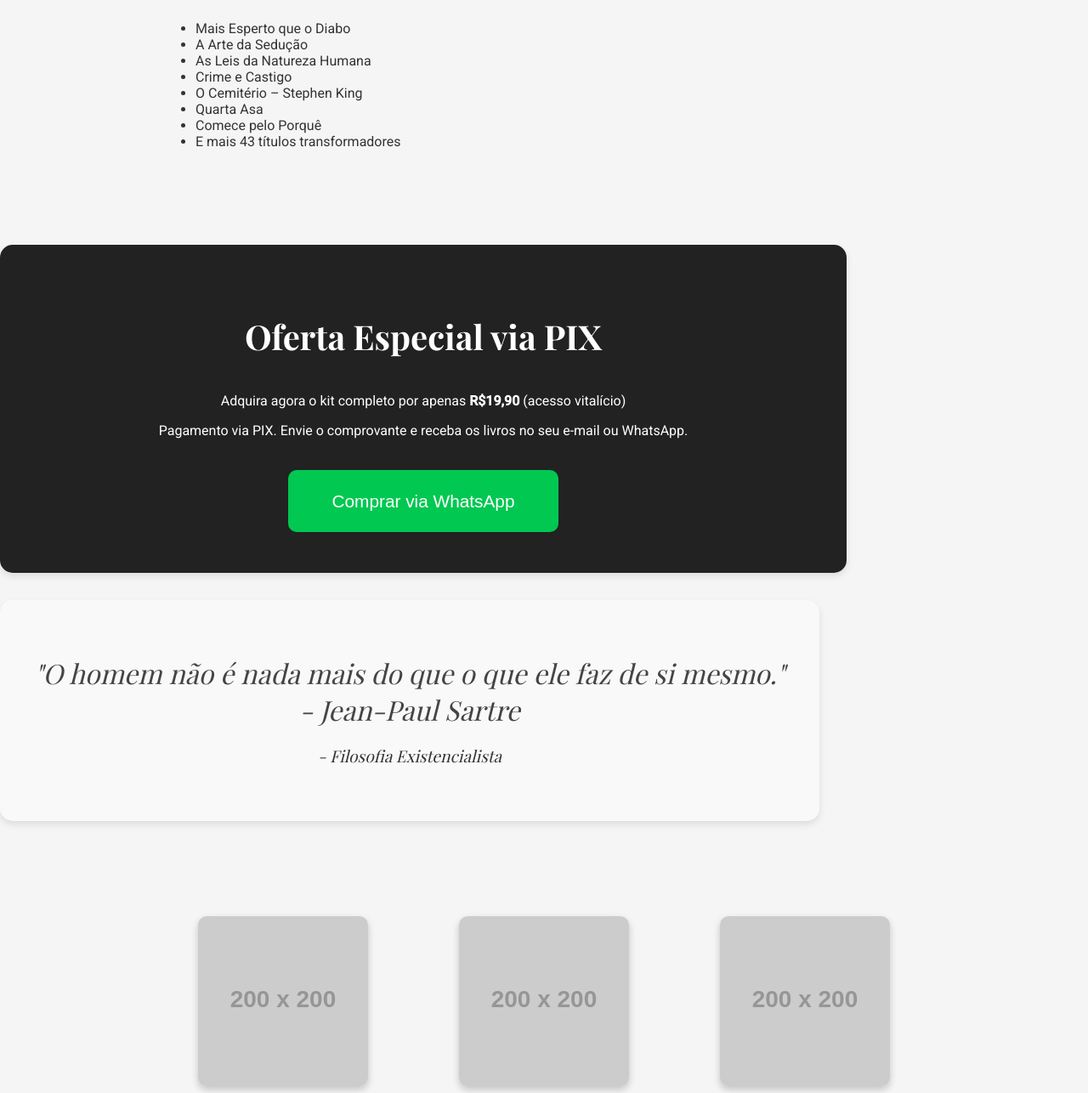
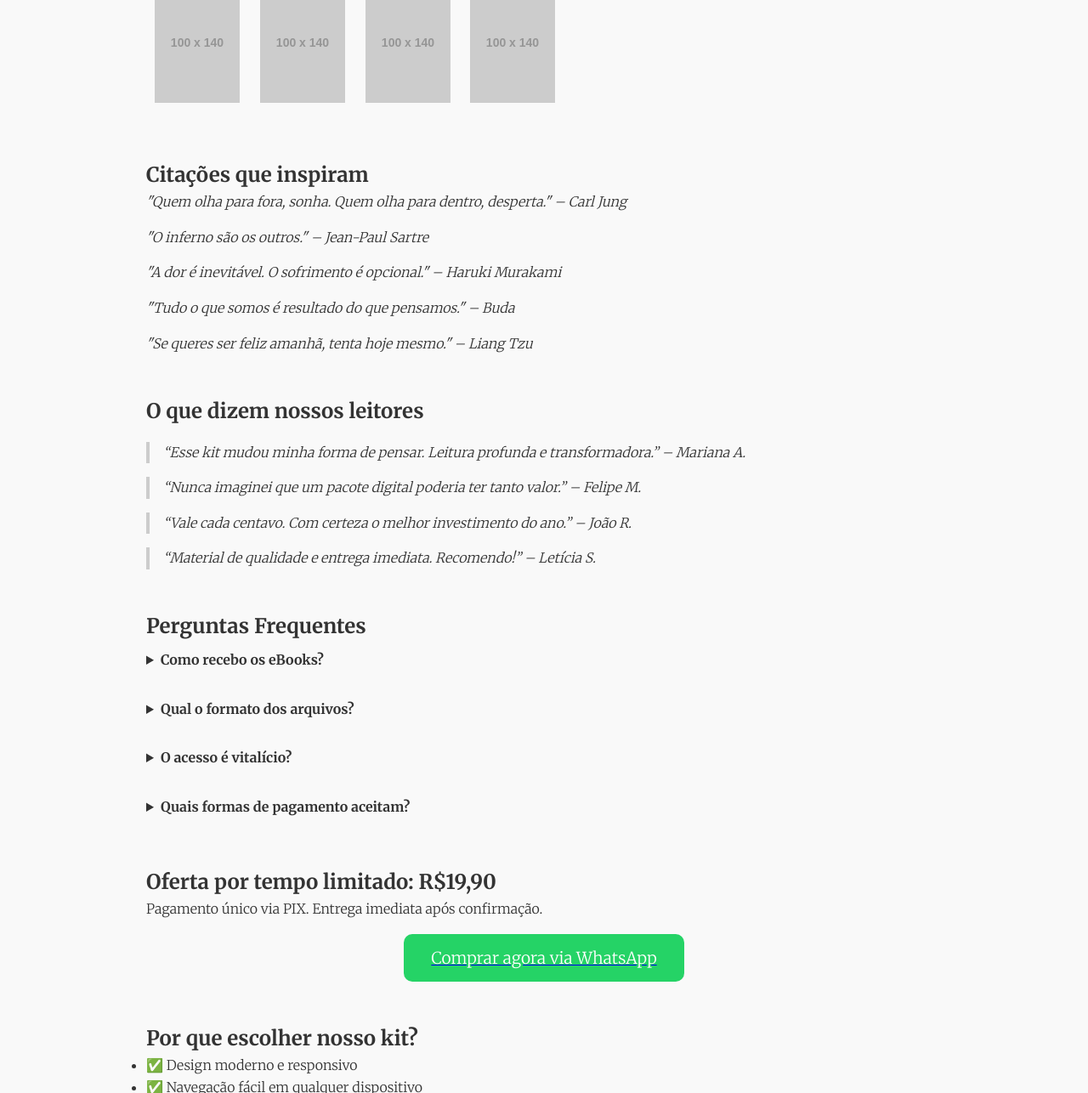
Before and after one commit to SCORPION07-hub/projeto-02-, a plain HTML site: page index.html in a window 1280 px wide. Shown: the part 416-1702 px from the top of the page at 85% size. Drawn offline with nearby package versions, Linux system fonts and the light colour scheme; placeholder pictures from the web are drawn by us.

Commit message:
index.html

```diff
--- a/index.html
+++ b/index.html
@@ -1,263 +1,185 @@
 <!DOCTYPE html>
 <html lang="pt-BR">
 <head>
-  <meta charset="UTF-8" />
-  <meta name="viewport" content="width=device-width, initial-scale=1.0"/>
-  <title>Kit com 50 eBooks - Transforme sua Mente</title>
-  <link href="https://fonts.googleapis.com/css2?family=Playfair+Display:wght@400;700&family=Roboto:wght@400;500&display=swap" rel="stylesheet">
+  <meta charset="UTF-8">
+  <meta name="viewport" content="width=device-width, initial-scale=1.0">
+  <title>Kit com 50 eBooks - Filosofia, Desenvolvimento Pessoal e Mais</title>
+  <link href="https://fonts.googleapis.com/css2?family=Merriweather:wght@300;700&display=swap" rel="stylesheet">
   <style>
-    body {
-      font-family: 'Roboto', sans-serif;
-      background-color: #f5f5f5;
-      color: #333;
+    * {
       margin: 0;
       padding: 0;
-      overflow-x: hidden;
+      box-sizing: border-box;
+      font-family: 'Merriweather', serif;
     }
+
+    body {
+      background-color: #f9f9f9;
+      color: #333;
+      line-height: 1.6;
+    }
+
     header {
       background: #111;
-      color: #fff;
-      padding: 4em 1em;
+      color: white;
+      padding: 2rem;
       text-align: center;
-      animation: fadeIn 2s ease-in-out;
-      background-image: url('https://via.placeholder.com/1500x800'); /* Substitua por uma imagem filosófica */
-      background-size: cover;
-      background-attachment: fixed;
     }
+
     header h1 {
-      font-size: 3em;
-      margin: 0;
-      text-shadow: 3px 3px 5px rgba(0,0,0,0.5);
+      font-size: 2.5rem;
     }
-    header p {
-      font-size: 1.2em;
-      margin-top: 1em;
-      font-family: 'Playfair Display', serif;
+
+    .container {
+      padding: 2rem;
+      max-width: 1000px;
+      margin: auto;
+    }
+
+    section {
+      margin-bottom: 3rem;
+      animation: fadeIn 1.2s ease-in;
+    }
+
+    .cta button {
+      background: #25D366;
+      color: white;
+      padding: 1rem 2rem;
+      font-size: 1.2rem;
+      border: none;
+      border-radius: 10px;
+      cursor: pointer;
+      margin-top: 1rem;
+      transition: background 0.3s ease;
+      display: block;
+      margin-left: auto;
+      margin-right: auto;
+    }
+
+    .cta button:hover {
+      background: #128C7E;
+    }
+
+    .faq summary {
+      font-weight: bold;
+      cursor: pointer;
+      padding: 0.5rem 0;
+    }
+
+    .faq details {
+      margin-bottom: 1rem;
+    }
+
+    .testimonials blockquote {
+      border-left: 4px solid #ccc;
+      padding-left: 1rem;
+      margin: 1rem 0;
       font-style: italic;
     }
 
-    section {
-      padding: 4em 2em;
-      max-width: 900px;
-      margin: auto;
-      animation: fadeIn 2s ease-in-out;
-      transition: transform 0.3s ease-in-out;
+    .quotes p {
+      font-style: italic;
+      margin-bottom: 1rem;
     }
 
-    section:hover {
-      transform: scale(1.02);
-    }
-
-    h2 {
-      font-family: 'Playfair Display', serif;
-      font-size: 2.5em;
-      text-align: center;
-      margin-bottom: 1em;
-    }
-
-    .cta {
-      background: #222;
-      color: #fff;
-      padding: 3em;
-      text-align: center;
-      border-radius: 15px;
-      box-shadow: 0 4px 8px rgba(0, 0, 0, 0.1);
-      margin: 2em 0;
-      animation: fadeIn 2s ease-in-out;
-    }
-
-    .cta button {
-      background: #00c851;
-      border: none;
-      padding: 1.2em 2.5em;
-      color: #fff;
-      font-size: 1.3em;
-      cursor: pointer;
-      border-radius: 10px;
-      display: inline-block;
-      margin-top: 1em;
-      transition: background 0.3s ease;
-    }
-
-    .cta button:hover {
-      background: #007c33;
-    }
-
-    .depoimentos {
-      background: #e0e0e0;
-      padding: 2em;
-      border-radius: 15px;
-      margin: 2em 0;
-      box-shadow: 0 4px 6px rgba(0, 0, 0, 0.2);
-      opacity: 0;
-      animation: fadeIn 3s ease-in-out forwards;
+    .ebooks img {
+      width: 100px;
+      margin: 10px;
     }
 
     footer {
+      text-align: center;
+      padding: 2rem;
       background: #111;
-      color: #fff;
-      text-align: center;
-      padding: 2em;
-      margin-top: 3em;
-      font-family: 'Playfair Display', serif;
+      color: white;
     }
 
-    .book-images {
-      display: flex;
-      justify-content: space-around;
-      flex-wrap: wrap;
-      gap: 20px;
-      margin-top: 3em;
-      opacity: 0;
-      animation: fadeIn 2s ease-in-out forwards;
+    @keyframes fadeIn {
+      from { opacity: 0; transform: translateY(20px); }
+      to { opacity: 1; transform: translateY(0); }
     }
-
-    .book-images img {
-      width: 200px;
-      height: auto;
-      border-radius: 10px;
-      box-shadow: 0 4px 8px rgba(0, 0, 0, 0.2);
-    }
-
-    /* Efeitos de Fade-in */
-    @keyframes fadeIn {
-      from {
-        opacity: 0;
-        transform: translateY(30px);
-      }
-      to {
-        opacity: 1;
-        transform: translateY(0);
-      }
-    }
-
-    /* Efeito Parallax no fundo */
-    header {
-      background-attachment: fixed;
-      background-size: cover;
-      background-position: center;
-    }
-
-    /* Barra de navegação fixa */
-    .navbar {
-      position: fixed;
-      top: 0;
-      left: 0;
-      right: 0;
-      background: rgba(0, 0, 0, 0.7);
-      color: white;
-      padding: 1em;
-      text-align: center;
-      z-index: 10;
-      transition: top 0.3s;
-    }
-
-    .navbar a {
-      color: white;
-      margin: 0 1.5em;
-      text-decoration: none;
-      font-size: 1.2em;
-    }
-
-    .navbar a:hover {
-      text-decoration: underline;
-    }
-
-    .quote-section {
-      background: #f9f9f9;
-      padding: 4em 2em;
-      margin: 2em 0;
-      border-radius: 15px;
-      animation: fadeIn 2s ease-in-out;
-      font-family: 'Playfair Display', serif;
-      font-style: italic;
-      text-align: center;
-      box-shadow: 0 4px 8px rgba(0, 0, 0, 0.1);
-    }
-
-    .quote-section p {
-      font-size: 2em;
-      margin: 0;
-      font-style: italic;
-      color: #444;
-    }
-
-    .quote-author {
-      margin-top: 1em;
-      font-size: 1.2em;
-      color: #333;
-    }
-
   </style>
 </head>
 <body>
-  <div class="navbar">
-    <a href="#home">Início</a>
-    <a href="#ebooks">eBooks</a>
-    <a href="#cta">Comprar</a>
-    <a href="#depoimentos">Depoimentos</a>
+  <header>
+    <h1>Transforme sua mente com o Kit de 50 eBooks</h1>
+    <p>Inclui obras como "Mais Esperto que o Diabo", "A Arte da Sedução", "Crime e Castigo" e muito mais</p>
+  </header>
+
+  <div class="container">
+    <section class="intro">
+      <h2>Por que esse kit é único?</h2>
+      <p>Você terá acesso a um acervo poderoso de livros digitais que vão desde clássicos da filosofia até estratégias de desenvolvimento pessoal. São títulos que moldaram mentes brilhantes ao longo da história e agora estão ao seu alcance em um só lugar.</p>
+    </section>
+
+    <section class="ebooks">
+      <h2>Alguns eBooks incluídos</h2>
+      <img src="https://via.placeholder.com/100x140?text=eBook+1" alt="eBook">
+      <img src="https://via.placeholder.com/100x140?text=eBook+2" alt="eBook">
+      <img src="https://via.placeholder.com/100x140?text=eBook+3" alt="eBook">
+      <img src="https://via.placeholder.com/100x140?text=eBook+4" alt="eBook">
+    </section>
+
+    <section class="quotes">
+      <h2>Citações que inspiram</h2>
+      <p>"Quem olha para fora, sonha. Quem olha para dentro, desperta." – Carl Jung</p>
+      <p>"O inferno são os outros." – Jean-Paul Sartre</p>
+      <p>"A dor é inevitável. O sofrimento é opcional." – Haruki Murakami</p>
+      <p>"Tudo o que somos é resultado do que pensamos." – Buda</p>
+      <p>"Se queres ser feliz amanhã, tenta hoje mesmo." – Liang Tzu</p>
+    </section>
+
+    <section class="testimonials">
+      <h2>O que dizem nossos leitores</h2>
+      <blockquote>“Esse kit mudou minha forma de pensar. Leitura profunda e transformadora.” – Mariana A.</blockquote>
+      <blockquote>“Nunca imaginei que um pacote digital poderia ter tanto valor.” – Felipe M.</blockquote>
+      <blockquote>“Vale cada centavo. Com certeza o melhor investimento do ano.” – João R.</blockquote>
+      <blockquote>“Material de qualidade e entrega imediata. Recomendo!” – Letícia S.</blockquote>
+    </section>
+
+    <section class="faq">
+      <h2>Perguntas Frequentes</h2>
+      <details>
+        <summary>Como recebo os eBooks?</summary>
+        <p>Após o pagamento, você receberá um link direto para download no seu e-mail ou WhatsApp.</p>
+      </details>
+      <details>
+        <summary>Qual o formato dos arquivos?</summary>
+        <p>Todos os eBooks estão no formato PDF, compatível com qualquer celular, computador ou tablet.</p>
+      </details>
+      <details>
+        <summary>O acesso é vitalício?</summary>
+        <p>Sim. Você pode baixar e guardar os arquivos para sempre.</p>
+      </details>
+      <details>
+        <summary>Quais formas de pagamento aceitam?</summary>
+        <p>Atualmente aceitamos apenas PIX com envio imediato.</p>
+      </details>
+    </section>
+
+    <section class="cta">
+      <h2>Oferta por tempo limitado: R$19,90</h2>
+      <p>Pagamento único via PIX. Entrega imediata após confirmação.</p>
+      <a href="https://wa.me/5511999999999" target="_blank">
+        <button>Comprar agora via WhatsApp</button>
+      </a>
+    </section>
+
+    <section class="extras">
+      <h2>Por que escolher nosso kit?</h2>
+      <ul>
+        <li>✅ Design moderno e responsivo</li>
+        <li>✅ Navegação fácil em qualquer dispositivo</li>
+        <li>✅ Prova social com depoimentos reais</li>
+        <li>✅ Botões de ação claros e visíveis</li>
+        <li>✅ Citações filosóficas para reflexão</li>
+        <li>✅ SEO otimizado para facilitar sua busca</li>
+      </ul>
+    </section>
   </div>
 
-  <header id="home">
-    <h1>Kit com 50 eBooks - Transforme sua Mente</h1>
-    <p>"O verdadeiro livro não é aquele que te dá respostas, mas aquele que te faz questionar." - Platão</p>
-  </header>
-
-  <section id="ebooks">
-    <h2>O que você vai receber:</h2>
-    <ul>
-      <li>Mais Esperto que o Diabo</li>
-      <li>A Arte da Sedução</li>
-      <li>As Leis da Natureza Humana</li>
-      <li>Crime e Castigo</li>
-      <li>O Cemitério – Stephen King</li>
-      <li>Quarta Asa</li>
-      <li>Comece pelo Porquê</li>
-      <li>E mais 43 títulos transformadores</li>
-    </ul>
-  </section>
-
-  <section class="cta" id="cta">
-    <h2>Oferta Especial via PIX</h2>
-    <p>Adquira agora o kit completo por apenas <strong>R$19,90</strong> (acesso vitalício)</p>
-    <p>Pagamento via PIX. Envie o comprovante e receba os livros no seu e-mail ou WhatsApp.</p>
-    <button onclick="window.open('https://wa.me/5568992493742', '_blank')">Comprar via WhatsApp</button>
-  </section>
-
-  <section class="quote-section">
-    <p>"O homem não é nada mais do que o que ele faz de si mesmo." - Jean-Paul Sartre</p>
-    <div class="quote-author">- Filosofia Existencialista</div>
-  </section>
-
-  <section class="book-images">
-    <div>
-      <img src="https://via.placeholder.com/200" alt="Mais Esperto que o Diabo" />
-      <p>Mais Esperto que o Diabo</p>
-    </div>
-    <div>
-      <img src="https://via.placeholder.com/200" alt="A Arte da Sedução" />
-      <p>A Arte da Sedução</p>
-    </div>
-    <div>
-      <img src="https://via.placeholder.com/200" alt="Crime e Castigo" />
-      <p>Crime e Castigo</p>
-    </div>
-  </section>
-
-  <section id="depoimentos">
-    <h2>Depoimentos</h2>
-    <div class="depoimentos">
-      <p>"Esses livros mudaram minha forma de pensar. Vale cada centavo!"</p>
-      <strong>- Mariana R.</strong>
-    </div>
-    <div class="depoimentos">
-      <p>"O conteúdo é simplesmente incrível. Leitura obrigatória para quem busca evolução pessoal."</p>
-      <strong>- Lucas F.</strong>
-    </div>
-  </section>
-
   <footer>
-    <p>&copy; 2025 Kit com 50 eBooks. Todos os direitos reservados.</p>
+    <p>&copy; 2025 Kit eBooks Filosóficos. Todos os direitos reservados.</p>
   </footer>
 </body>
 </html>
```
